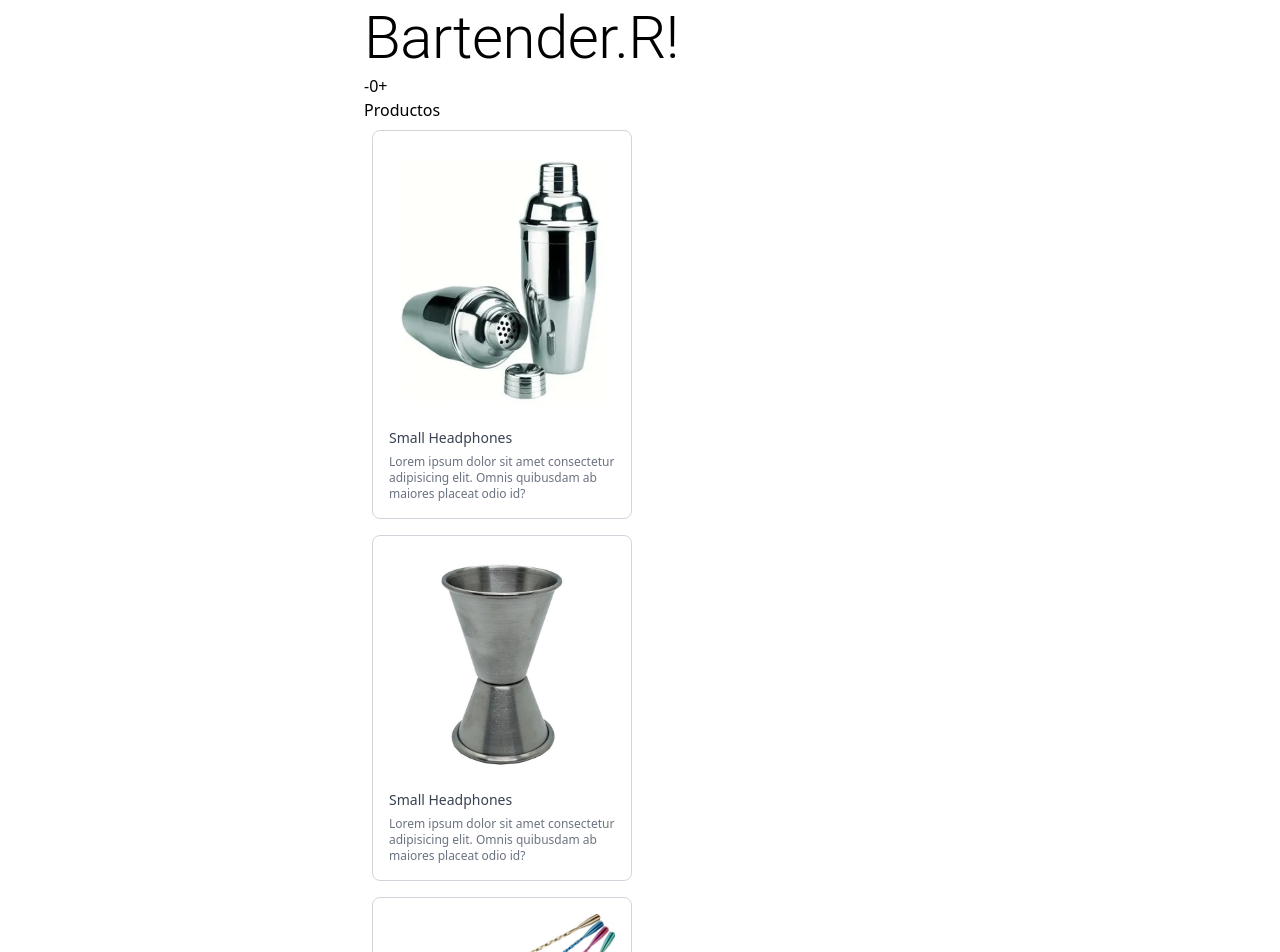
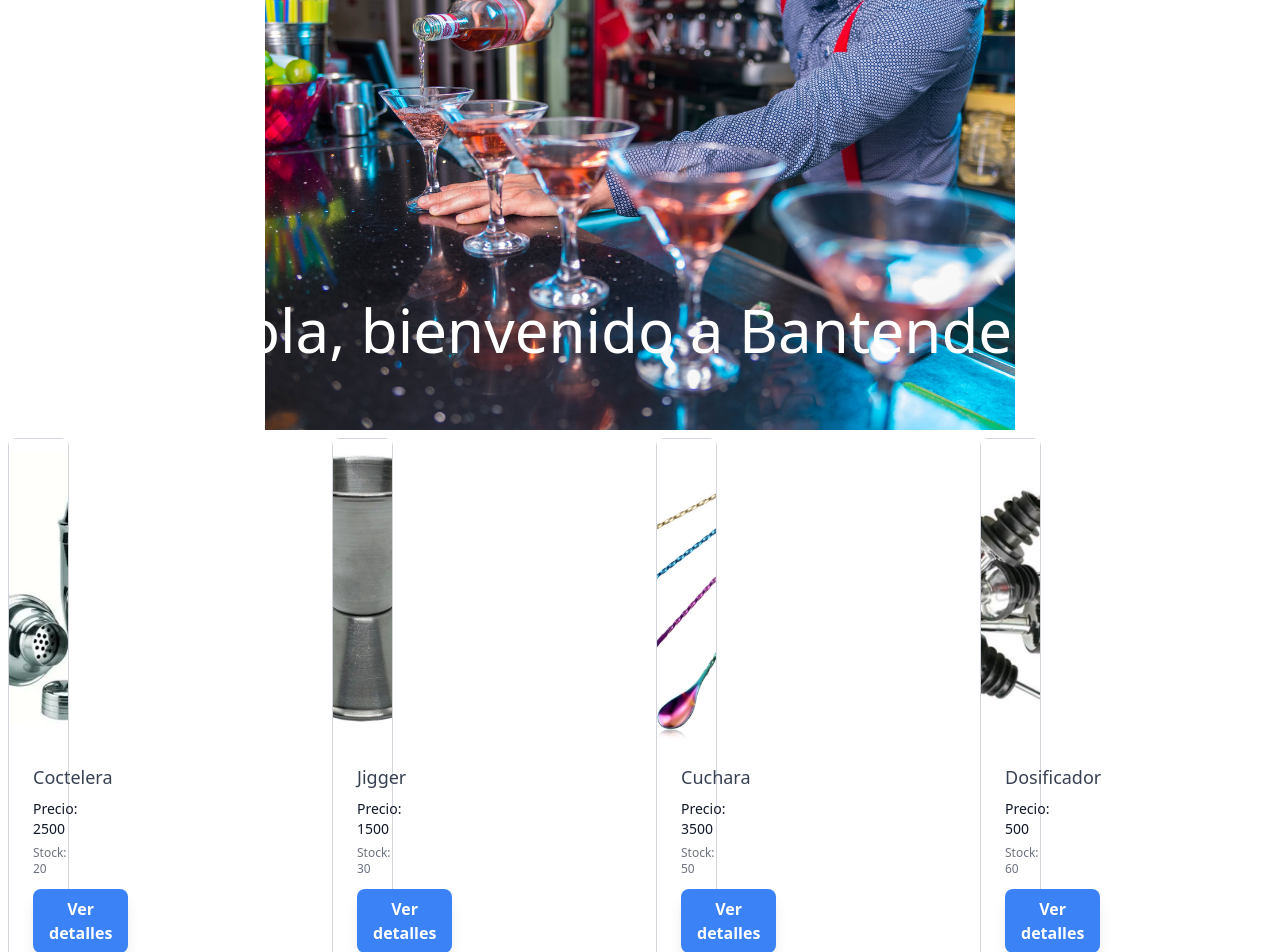
Before and after one commit to Ricardom21/bartender.R-react, a React (Create React App) app: page / in a window 1280 px wide. Shown: the part 140-1092 px from the top of the page. Built offline with nearby package versions, Linux system fonts and the light colour scheme.

Commit message:
agregando estilos y dandole la funcionabilidad

```diff
--- a/src/App.js
+++ b/src/App.js
@@ -1,13 +1,15 @@
 import NavBar from './components/NavBar/NavBar';
 import ItemListContainer from './components/ItemListContainer/ItemListContainer';
 import Footer from './components/Footer/Footer';
+import { HeroHeader } from './components/heroHeader/heroHeader';
 
 function App() {
 
   return (
     <>
     <NavBar/>
-    <ItemListContainer props="¡Hola, bienvenido a Bartender.R!" />
+    <HeroHeader/>
+    <ItemListContainer/>
     <Footer />
     </>
   );
--- a/src/Mocks/products.js
+++ b/src/Mocks/products.js
@@ -5,7 +5,7 @@ const productos = [
         categoria: "bartender",
         precio: 2500,
         img: "img/coctelera.webp",
-        stock:4
+        stock:20
     },
     {
         id:2,
@@ -13,7 +13,7 @@ const productos = [
         categoria: "bartender",
         precio: 1500,
         img: "img/jigger.jpg",
-        stock:4
+        stock:30
     },
     {
         id:3,
@@ -21,7 +21,7 @@ const productos = [
         categoria: "bartender",
         precio: 3500,
         img: "img/cuchara.jpg",
-        stock:4
+        stock:50
     },
     {
         id:4,
@@ -29,7 +29,7 @@ const productos = [
         categoria: "bartender",
         precio: 500,
         img: "img/dosificador.jpg",
-        stock:4
+        stock:60
     },
     {
         id:5,
@@ -37,7 +37,7 @@ const productos = [
         categoria: "bartender",
         precio: 5500,
         img: "img/mortero.webp",
-        stock:4
+        stock:32
     },
     {
         id:6,
@@ -45,7 +45,7 @@ const productos = [
         categoria: "bartender",
         precio: 10000,
         img: "img/copas.jpg",
-         stock:4
+         stock:25
     },
     {
         id:7,
@@ -53,7 +53,7 @@ const productos = [
         categoria: "bartender",
         precio: 6500,
         img: "img/gomabarra.jpg",
-         stock:4
+         stock:10
     },
     {
         id:8,
@@ -61,7 +61,7 @@ const productos = [
         categoria: "bartender",
         precio: 7500,
         img: "img/escarchador.webp",
-        stock:4
+        stock:20
 
     },
 ]
--- a/src/components/Footer/Footer.jsx
+++ b/src/components/Footer/Footer.jsx
@@ -1,6 +1,6 @@
 const Footer = () => {
   return (
-    <footer className="bg-verdeOscuro flex justify-around py-6 ">
+    <footer className="bg-slate-700 flex justify-around py-6 ">
         <div className="container-titulo">
           <p>© Hecho con ❤️ Ricardo.M</p>
           <p id="githubR"></p>
--- a/src/components/Item/Item.jsx
+++ b/src/components/Item/Item.jsx
@@ -1,25 +1,30 @@
+import React from 'react';
+
 export const Item = (props) => {
-    const {img} = props
+  const { nombre, img, precio, stock } = props;
   return (
-    <div className="w-full sm:w-1/2 lg:w-1/2 p-2">
-    <a href="#" className="block group border border-gray-300 rounded-lg p-4">
-      <img
-        src={img}
-        alt=""
-        className="h-auto w-full object-cover"
-      />
+    <div className="group border border-gray-300 rounded-lg flex flex-col">
+      <div className="flex-shrink-0">
+        <img src={img} alt={nombre} className="object-cover w-full h-[300px]" />
+      </div>
 
-      <div className="mt-3">
-        <h3 className="text-sm text-gray-700 group-hover:underline group-hover:underline-offset-4">
-          Small Headphones
+      <div className="flex-grow p-6">
+        <h3 className="text-lg font-medium text-gray-700">
+          {nombre}
         </h3>
 
-        <p className="mt-1.5 max-w-[40ch] text-xs text-gray-500">
-          Lorem ipsum dolor sit amet consectetur adipisicing elit. Omnis
-          quibusdam ab maiores placeat odio id?
+        <p className="mt-2 text-sm text-gray-900">
+          Precio: {precio}
         </p>
+
+        <p className="mt-1.5 text-xs text-gray-500">
+          Stock: {stock}
+        </p>
+
+        <button className="mt-3 bg-blue-500 hover:bg-blue-700 text-white font-bold py-2 px-4 rounded-lg shadow-lg transition duration-300 ease-in-out transform hover:scale-105">
+          Ver detalles
+        </button>
       </div>
-    </a>
     </div>
   );
 };
--- a/src/components/ItemCount/ItemCount.jsx
+++ b/src/components/ItemCount/ItemCount.jsx
@@ -14,11 +14,37 @@ const ItemCount = () => {
   };
 
   return (
-    <div>
-      <button onClick={decrement}>-</button>
-      <span>{count}</span>
-      <button onClick={increment}>+</button>
-    </div>
+<div>
+  <label htmlFor="Quantity" className="sr-only"> Quantity </label>
+
+  <div class="flex items-center gap-1">
+    <button
+      type="button"
+      className="w-10 h-10 leading-10 text-gray-600 transition hover:opacity-75"
+      onClick={decrement}
+    >
+      -
+    </button>
+
+    <input
+      type="number"
+      id="Quantity"
+      value="1"
+      className="h-10 w-16 rounded border-gray-200 text-center [-moz-appearance:_textfield] sm:text-sm [&::-webkit-outer-spin-button]:m-0 [&::-webkit-outer-spin-button]:appearance-none [&::-webkit-inner-spin-button]:m-0 [&::-webkit-inner-spin-button]:appearance-none"
+    />
+
+    <button
+      type="button"
+      className="w-10 h-10 leading-10 text-gray-600 transition hover:opacity-75"
+      onClick={increment}
+    >
+        +
+    </button>
+
+  </div>
+  <button>Agregar carrito</button>
+</div>
+
   );
 };
 
--- a/src/components/ItemList/ItemList.jsx
+++ b/src/components/ItemList/ItemList.jsx
@@ -1,11 +1,15 @@
-import { Item } from "../Item/Item"
-export const ItemList = ({products})=>{
-    return (
-    <section>
-        <h1>Productos</h1>
-        {
-            products.map(product=><Item key={product.id} {...product}/>)
-        }
-    </section>
-    )
-}
+import { Item } from '../Item/Item';
+
+export const ItemList = ({ products }) => {
+  const itemsPerRow = 4;
+
+  return (
+    <div className="grid grid-cols-1 sm:grid-cols-2 lg:grid-cols-4 gap-4">
+      {products.map((product) => (
+        <div key={product.id} className="w-full sm:w-1/2 lg:w-1/4 p-2">
+          <Item {...product} />
+        </div>
+      ))}
+    </div>
+  );
+};
--- a/src/components/ItemListContainer/ItemListContainer.jsx
+++ b/src/components/ItemListContainer/ItemListContainer.jsx
@@ -1,25 +1,19 @@
-import { Container, Typography } from '@mui/material';
-import ItemCount from '../ItemCount/ItemCount';
+import { Typography } from '@mui/material';
 import { useEffect, useState } from "react"
 import { getProducts } from "../../Mocks/products"
 import { ItemList } from '../ItemList/ItemList';
 
 const ItemListContainer = ({props}) => {
-  const handleAddToCart = (count) => {
-    console.log(`Añadir al carrito: ${count} ítems`);
-    // Lógica para agregar los ítems al carrito
- };
 
  const [products,setProducts] = useState([])
  useEffect(()=> {
   getProducts().then(Response=>setProducts(Response))
  },[])
   return (
-    <Container className="item-list-container h-auto" maxWidth="sm">
-     <Typography variant="h2" className="texto smaller-font background-style">{props}</Typography>
-    <ItemCount stock={10} onAdd={handleAddToCart} />
-    <ItemList products={products}/>
-  </Container>
+    <>
+      <Typography variant="h2" className="texto smaller-font background-style">{props}</Typography>
+      <ItemList products={products}/>
+    </>
   )
 }
 
--- /dev/null
+++ b/src/components/heroHeader/heroHeader.jsx
@@ -0,0 +1,10 @@
+export const HeroHeader = ()=>{
+    return(
+        <div>
+            <h1 className="absolute z-40 flex justify-center items-center w-full h-full text-6xl text-white" >
+                Hola, bienvenido a Bantender.R
+            </h1>
+            <img className="relative h-[500px] w-full object-center object-contain" src="./img/banner principal.jpg" alt="" />
+        </div>
+    )
+}
```
Also changed, not shown: src/components/ItemDetailContainer/ItemDetailContainer.jsx (added).
